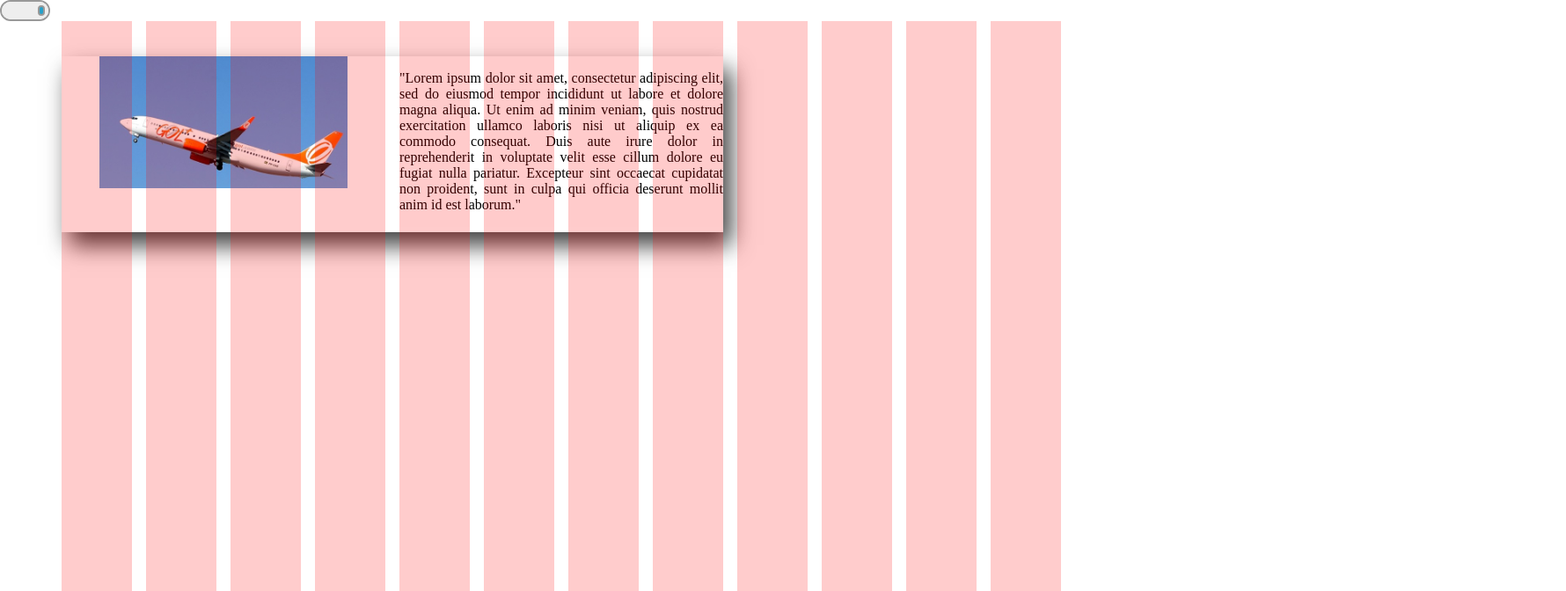
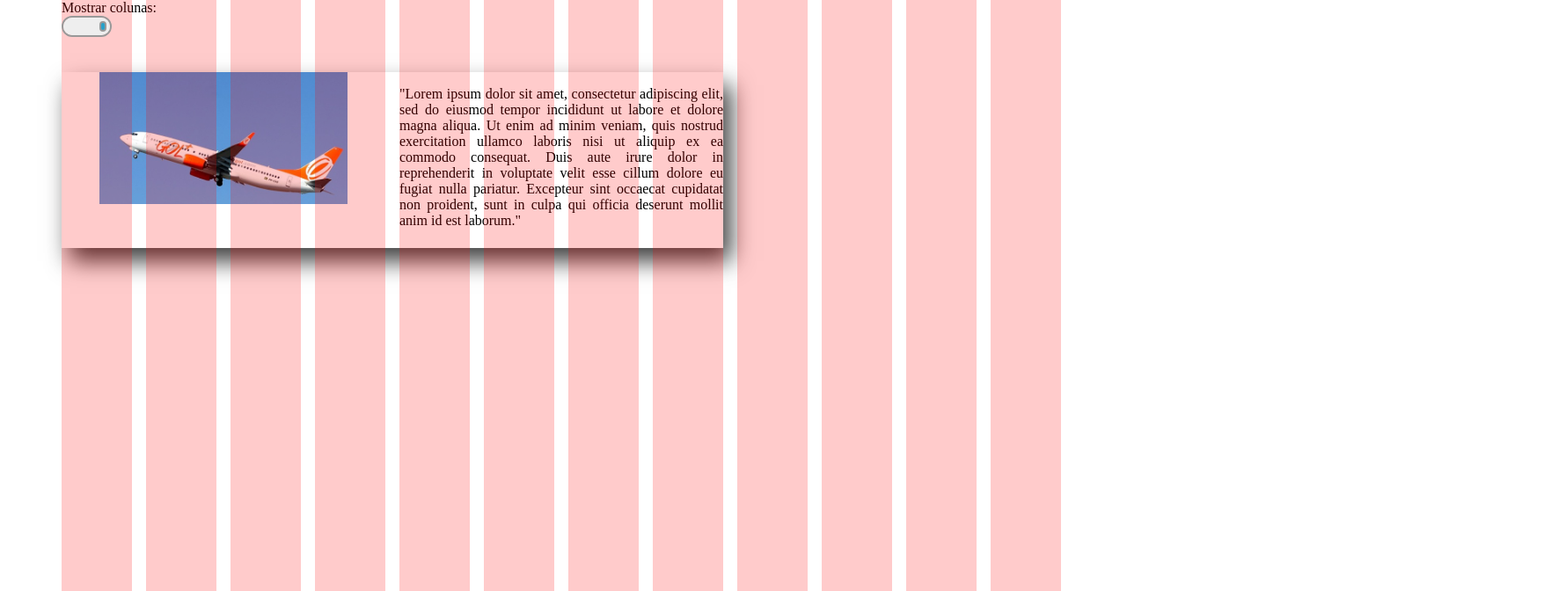
Before and after one commit to giovannijust/gol-grid, a React (Create React App) app: page / in a window 1280 px wide. Shown: the top 672 px of the page at 88% size, 1780 px wide, since content can reach past the window. Built offline with nearby package versions, Linux system fonts and the light colour scheme.

Commit message:
Split some elements to react components

```diff
--- a/src/App.js
+++ b/src/App.js
@@ -1,56 +1,28 @@
-import React from "react";
+import React, { useState } from "react";
+
+import GridOverlay from "components/GridOverlay";
+import Card from "components/Card";
+import Toggle from "components/Toggle";
 
 function App() {
+  const [showOverlay, setOverlay] = useState(true);
+
   return (
     <>
-      <header>
-        <div className="onoffswitch">
-          <input
-            type="checkbox"
-            name="onoffswitch"
-            className="onoffswitch-checkbox"
-            id="myonoffswitch"
-            checked
-          />
-          <label className="onoffswitch-label" for="myonoffswitch">
-            <span className="onoffswitch-inner"></span>
-            <span className="onoffswitch-switch"></span>
-          </label>
+      <GridOverlay show={showOverlay} />
+      <header className="l-container">
+        <div className="list">
+          <div className="list-item">
+            <span>Mostrar colunas:</span>
+            <Toggle
+              initialState={showOverlay}
+              onToggle={toggleStatus => setOverlay(toggleStatus)}
+            />
+          </div>
         </div>
       </header>
-      <main className="u-relative">
-        <div className="grid-overlay">
-          <div className="u-relative" style={{ left: "-50%" }}>
-            <div className="grid-overlay-column"></div>
-            <div className="grid-overlay-column"></div>
-            <div className="grid-overlay-column u-hide-sm"></div>
-            <div className="grid-overlay-column u-hide-sm"></div>
-            <div className="grid-overlay-column u-hide-sm"></div>
-            <div className="grid-overlay-column u-hide-sm"></div>
-            <div className="grid-overlay-column u-hide-sm"></div>
-            <div className="grid-overlay-column u-hide-sm"></div>
-            <div className="grid-overlay-column u-hide-sm"></div>
-            <div className="grid-overlay-column u-hide-sm"></div>
-            <div className="grid-overlay-column u-hide-sm"></div>
-            <div className="grid-overlay-column u-hide-sm"></div>
-          </div>
-        </div>
-        <div className="l-container">
-          <div className="card">
-            <div className="card-image"></div>
-            <div className="card-text">
-              <p>
-                "Lorem ipsum dolor sit amet, consectetur adipiscing elit, sed do
-                eiusmod tempor incididunt ut labore et dolore magna aliqua. Ut
-                enim ad minim veniam, quis nostrud exercitation ullamco laboris
-                nisi ut aliquip ex ea commodo consequat. Duis aute irure dolor
-                in reprehenderit in voluptate velit esse cillum dolore eu fugiat
-                nulla pariatur. Excepteur sint occaecat cupidatat non proident,
-                sunt in culpa qui officia deserunt mollit anim id est laborum."
-              </p>
-            </div>
-          </div>
-        </div>
+      <main>
+        <Card />
       </main>
     </>
   );
--- /dev/null
+++ b/src/components/Card.js
@@ -0,0 +1,24 @@
+import React from "react";
+
+function Card() {
+  return (
+    <div className="l-container">
+      <div className="card">
+        <div className="card-image"></div>
+        <div className="card-text">
+          <p>
+            "Lorem ipsum dolor sit amet, consectetur adipiscing elit, sed do
+            eiusmod tempor incididunt ut labore et dolore magna aliqua. Ut enim
+            ad minim veniam, quis nostrud exercitation ullamco laboris nisi ut
+            aliquip ex ea commodo consequat. Duis aute irure dolor in
+            reprehenderit in voluptate velit esse cillum dolore eu fugiat nulla
+            pariatur. Excepteur sint occaecat cupidatat non proident, sunt in
+            culpa qui officia deserunt mollit anim id est laborum."
+          </p>
+        </div>
+      </div>
+    </div>
+  );
+}
+
+export default Card;
--- /dev/null
+++ b/src/components/GridOverlay.js
@@ -0,0 +1,26 @@
+import React from "react";
+
+function GridOverlay({ show }) {
+  return (
+    show && (
+      <div className="grid-overlay">
+        <div className="u-relative" style={{ left: "-50%" }}>
+          <div className="grid-overlay-column"></div>
+          <div className="grid-overlay-column"></div>
+          <div className="grid-overlay-column u-hide-sm"></div>
+          <div className="grid-overlay-column u-hide-sm"></div>
+          <div className="grid-overlay-column u-hide-sm"></div>
+          <div className="grid-overlay-column u-hide-sm"></div>
+          <div className="grid-overlay-column u-hide-sm"></div>
+          <div className="grid-overlay-column u-hide-sm"></div>
+          <div className="grid-overlay-column u-hide-sm"></div>
+          <div className="grid-overlay-column u-hide-sm"></div>
+          <div className="grid-overlay-column u-hide-sm"></div>
+          <div className="grid-overlay-column u-hide-sm"></div>
+        </div>
+      </div>
+    )
+  );
+}
+
+export default GridOverlay;
--- /dev/null
+++ b/src/components/Toggle.js
@@ -0,0 +1,29 @@
+import React, { useState } from "react";
+
+function Toggle({ onToggle, initialState }) {
+  const [toggleStatus, setToggle] = useState(initialState);
+
+  return (
+    <div className="onoffswitch">
+      <input
+        type="checkbox"
+        name="onoffswitch"
+        className="onoffswitch-checkbox"
+        id="myonoffswitch"
+        checked={toggleStatus}
+        value={toggleStatus}
+        onChange={event => {
+          let newToogleStatus = !toggleStatus;
+          setToggle(newToogleStatus);
+          onToggle(newToogleStatus, event);
+        }}
+      />
+      <label className="onoffswitch-label" htmlFor="myonoffswitch">
+        <span className="onoffswitch-inner"></span>
+        <span className="onoffswitch-switch"></span>
+      </label>
+    </div>
+  );
+}
+
+export default Toggle;
--- a/src/styles/index.scss
+++ b/src/styles/index.scss
@@ -18,3 +18,4 @@
 @import "./modules/toggle.scss";
 @import "./modules/cards.scss";
 @import "./modules/grid-overlay.scss";
+@import "./modules/list";
--- /dev/null
+++ b/src/styles/modules/list.scss
@@ -0,0 +1,10 @@
+.list {
+  @include gol-grid-column(1, 3, 3);
+
+  &-item {
+    display: flex;
+    flex-direction: row;
+    justify-content: space-around;
+    align-items: center;
+  }
+}
```
